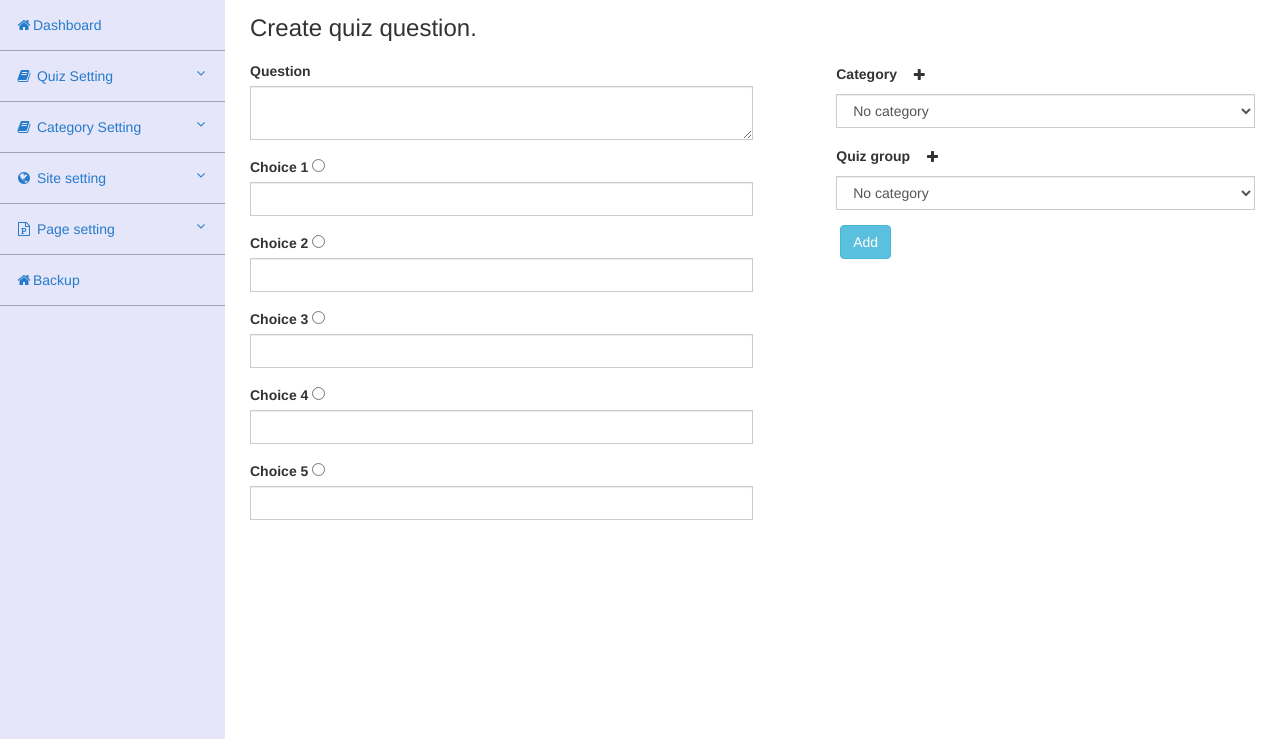
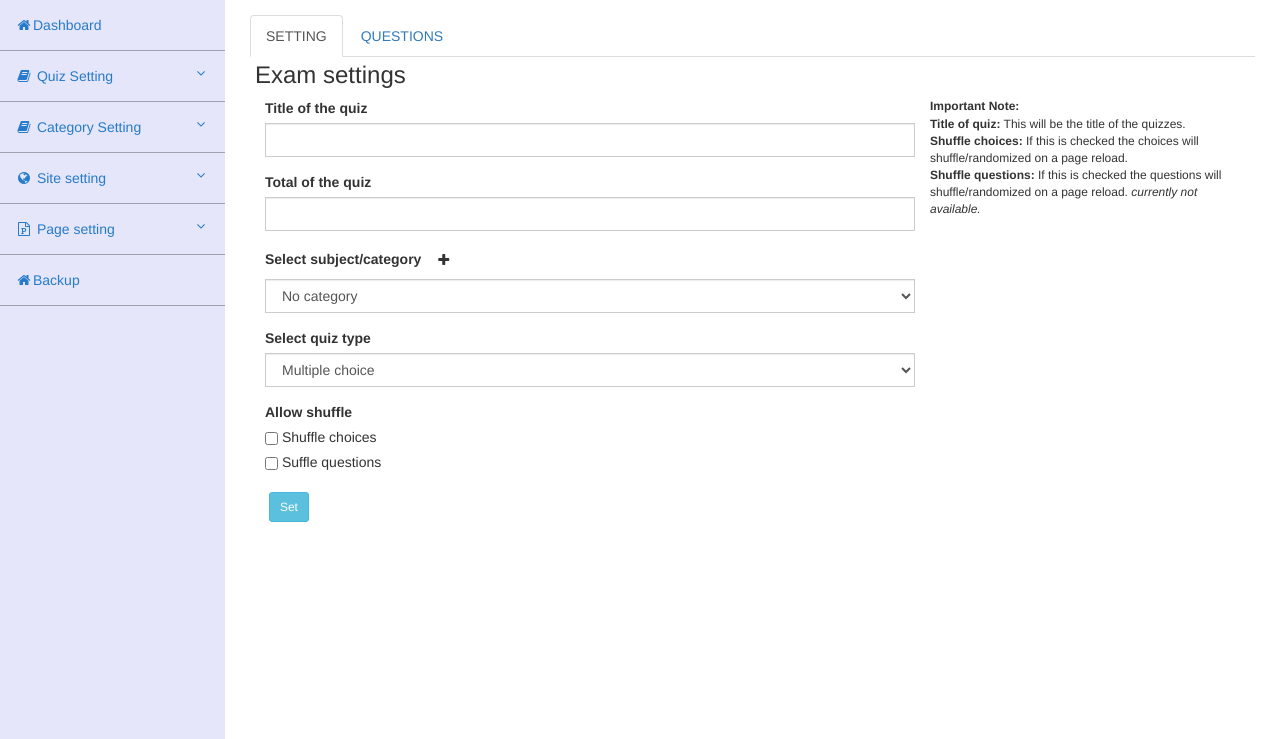
Before and after one commit to coloftech/civil-quiz, a CodeIgniter app: page /database/index.php/quiz/create in a window 1280 px wide. Shown: the part 61-800 px from the top of the page. Run offline with CodeIgniter, Linux system fonts and the light colour scheme; data that the repository does not hold is empty; some libraries are stand-ins or nearby versions.

Commit message:
update 5

```diff
--- a/application/controllers/Quiz.php
+++ b/application/controllers/Quiz.php
@@ -117,9 +117,9 @@ class Quiz extends CI_Controller
 	public function create($value='')
 	{
 
-		$cat = '<select class="form-control" name="category" id="category"><option value="0">No category</option></select>';
+		$cat = '<select class="form-control" name="s_category" id="s_category"><option value="0">No category</option></select>';
 		if($category = $this->category_m->get_Categories()){
-			$cat = '<select class="form-control" name="category" id="category">';
+			$cat = '<select class="form-control" name="s_category" id="s_category">';
 			foreach ($category as $key) {
 				# code...
 				$cat .= "<option value='$key->cat_id'>$key->cat_name</option>";
@@ -127,9 +127,12 @@ class Quiz extends CI_Controller
 
 			$cat .= '</select>';
 		}
+
+		$data['editform'] = true;
+		$data['js_script'] = $this->is_cript();
 		$data['category']=$cat;
 		$data['site_title'] = 'Create quiz';
-		$this->template->load('admin','quiz/create',$data);
+		$this->template->load('admin','quiz/create_Q',$data);
 	}
 
 	public function add($value=''){
@@ -184,5 +187,77 @@ class Quiz extends CI_Controller
 		}
 
 	}
+	public function addexam($value='')
+	{
+		# code...
+		if ($this->input->post()) {
+
+			$input = (object)$this->input->post();
+			if(empty($input->q_title)){
+
+				echo json_encode(array('stats'=>false,'msg'=>'Title of quiz should not be empty.'));
+				exit();
+			}
+
+			$isExist = $this->quiz_m->exam_exist($input->q_title);
+			if(count($isExist) > 0){
+
+				echo json_encode(array('stats'=>false,'msg'=>'Post failed! The exam title already used.','quizes_id'=>$isExist[0]->quizes_id));
+				exit();
+
+			}
+			$choices = isset($input->q_random_choices) ? $input->q_random_choices : 0;
+			$questions = isset($input->q_random_question) ? $input->q_random_question : 0;
+
+			$data = array(
+				'quizes_title'=>$input->q_title,
+				'total'=>$input->q_total,
+				'type_id'=>$input->q_type,
+				'category_id'=>$input->s_category,
+				'shuffle_choices'=>$choices,
+				'suffle_questions'=>$questions
+			);
+			$quizes_id = $this->quiz_m->add_exam($data);
+			echo json_encode(array('stats'=>true,'msg'=>'Quiz settings added successfuly.','quizes_id'=>$quizes_id));
+
+		}
+	}
+
+	public function is_cript($value='')
+	{
+
+	$js_script = "
+
+		<script>
+
+			$('input[name=\"q_type\"]').on('change click',function(e){
+
+				var selected =  $('input[name=q_type]:checked').val();
+
+				if(selected == 1){
+					$('.is_new').show('slow');
+					$('.is_exist').hide();
+
+					$('.q_type1').addClass('alert alert-info');
+					$('.q_type2').removeClass('alert alert-info');
+
+				}
+				if(selected == 2){
+					$('.is_exist').show('slow');
+					$('.is_new').hide();
+
+					$('.q_type2').addClass('alert alert-info');
+					$('.q_type1').removeClass('alert alert-info');
+
+				}
+
+			});
+
+		</script>
+
+		";
+
+		return $js_script;
+	}
 
 }
--- a/application/models/Quiz_m.php
+++ b/application/models/Quiz_m.php
@@ -17,6 +17,19 @@ class Quiz_m extends CI_Model
 			$this->db->insert('quiz',$data);
 			return $this->db->insert_id();
 
+	}
+	public function add_exam($data=false)
+	{
+
+			$this->db->insert('quizes_setting',$data);
+			return $this->db->insert_id();
+
+	}
+
+	public function exam_exist($question='')
+	{
+		# code...
+		return $this->db->get_where('quizes_setting',array('quizes_title'=>$question))->result();
 	}
 	public function set_category($data=false)
 	{
--- /dev/null
+++ b/application/views/quiz/create_q.php
@@ -0,0 +1,249 @@
+
+<ul class="nav nav-tabs" id="ul_new">
+  <li class="active"><a data-toggle="tab" href="#home" class="home">SETTING</a></li>
+  <li><a data-toggle="tab" href="#category" class="category">QUESTIONS</a></li>
+</ul>
+
+<div class="tab-content">
+  <div id="home" class="tab-pane fade in active">
+    <h3>Exam settings</h3>
+    <p>
+      <div class="col-md-12">
+    	<div class="col-md-8">
+    		<div class="is_new">
+    			<form class="form form-horizontal" id="frmnew" method="post" accept="./addexam">
+            <div class="form-group">
+
+          <label>Title of the quiz</label>
+          <input type="text" name="q_title" id="q_title" class="form-control" />
+            </div>
+            <div class="form-group">
+
+          <label>Total of the quiz</label>
+          <input type="number" name="q_total" id="q_total" class="form-control" />
+            </div>
+             <div class="form-group">
+              <label for="s_category">Select subject/category <i class="btn fa fa-plus"></i></label>
+              <?php echo $category; ?>
+            </div>
+
+            <div class="form-group">
+              <label for="question">Select quiz type </label>
+              <select class="form-control" id="q_type" name="q_type">
+                <option value="1">Multiple choice</option>
+              </select>
+            </div>
+
+            <div class="form-group">
+
+          <label>Allow shuffle</label>
+          <br />
+          <label for="q_random_choices" style="font-weight: normal;cursor: pointer"><input type="checkbox" name="q_random_choices" id="q_random_choices" class="checkbox-inline" value="1" /> Shuffle choices </label><br />
+          <label for="q_random_question" style="font-weight: normal;cursor: pointer"><input type="checkbox" name="q_random_question" id="q_random_question" class="checkbox-inline" value="1" /> Suffle questions</label><br />
+            </div>
+
+            <div class="form-group">
+
+          <label></label>
+          <button class="btn btn-info btn-sm" style="" type="submit" id="btn_set">Set</button>
+            </div>
+
+    <div class="form-group append_exam ">
+    </div>
+    			</form>
+        </div>
+        </div>
+      <div class="col-md-4">
+       <p style="font-size: 12px; ">
+        <b>Important Note:</b><br>
+          <span><b>Title of quiz:</b> </span> This will be the title of the quizzes. <br />
+          <span><b>Shuffle choices:</b> </span> If this is checked the choices will shuffle/randomized on a page reload. <br />
+          <span><b>Shuffle questions: </b> </span> If this is checked the questions will shuffle/randomized on a page reload. <i>currently not available.</i><br />
+        </p>
+
+        </div>
+      </div>
+      </p>
+  </div>
+  <div id="category" class="tab-pane fade">
+    <h3>Questions</h3>
+    <p>
+    <div class="form-responsive">
+  <form class="form form-horizontal" action="<?=site_url('quiz/add');?>" method="post" autocomplete="off" id="frmquestion" name="frmquestion" >
+    <div class="col-md-8">
+      <div class="col-md-12">
+        <input type="hidden" name="quizes_id" id="quizes_id" value="0" />
+        <input type="hidden" name="quiz_total" id="quiz_total" value="0" />
+        <input type="hidden" name="category_id" id="category_id" value="0" />
+        <input type="hidden" name="type_id" id="type_id" value="0" />
+    <div class="form-group">
+      <label for="question">Question textarea</label>
+      <textarea class="form-control" name="question" id="question" class="summernote" required></textarea>
+    </div>
+
+    <div class="form-group choices">
+      <label for="answer1" style="width:100%;display: block;"><input type="radio" name="answer" id="answer1" value="1" required=""> Choice 1 </label>
+      <input type="text" name="choice1" id="choice1" class="form-control"  required />
+    </div>
+    <div class="form-group choices">
+      <label for="answer2" style="width:100%;display: block;"><input type="radio" name="answer" id="answer2" value="2"> Choice 2 </label>
+      <input type="text" name="choice2" id="choice2" class="form-control"  required />
+    </div>
+    <div class="form-group choices">
+      <label for="answer3" style="width:100%;display: block;"><input type="radio" name="answer" id="answer3" value="3"> Choice 3 </label>
+      <input type="text" name="choice3" id="choice3" class="form-control" required  />
+    </div>
+    <div class="form-group choices">
+      <label for="answer4" style="width:100%;display: block;"><input type="radio" name="answer" id="answer4" value="4"> Choice 4 </label>
+      <input type="text" name="choice4" id="choice4" class="form-control" required  />
+    </div>
+    <div class="form-group choices">
+      <label for="answer5" style="width:100%;display: block;"><input type="radio" name="answer" id="answer5" value="5"> Choice 5 </label>
+      <input type="text" name="choice5" id="choice5" class="form-control" required  />
+    </div>
+
+  </div>
+  </div>
+  <div class="col-md-4">
+
+      <div class="col-md-12">
+      <div class="form-group">
+        <label>You already have <span id="question_added"  style="color:red;">0</span> of <span id="total_question">0</span> questions</label>
+      </div>
+
+    <div class="form-group">
+      <label  for="Add"></label>
+      <button class="btn btn-info btn-sm" type="submit" name="btn_add" id="btn_add">Add</button>&nbsp;
+      <button class="btn btn-default btn-sm" type="submit" name="btn_addlater" id="btn_addlater">Draft</button>
+      <button class="btn btn-success btn-sm " type="submit" name="btn_publish" id="btn_publish" disabled='true'>Publish</button>&nbsp;
+    </div>
+
+    </div>
+
+      <div class="col-md-12">
+          <br />
+          <br />
+       <p style="font-size: 12px; ">
+        <b>Important Note:</b><br>
+          <span><b>Question textare:</b> </span> Used this area to input the questions. <br />
+          <span><b>Choice (1-5):</b> </span>Use the inputbox to input the choices . <br />
+          <span><b>Radio button: </b> </span> Click this button (the small circle) to set the correct answer to the following choices. Make sure that the backgound color of your selected answer willchange to light green.<br />
+          <span><b>Add button: </b> </span> Click this button to add the question (it will dislabled after you reach the maximum total questions.<br />
+          <span><b>Radio button: </b> </span> Click this button to save in draft the questionfor later update.<br />
+          <span><b>Radio button: </b> </span> Click this button to publish and show to the public the examination.<br />
+        </p>
+
+        </div>
+    </div>
+    </div>
+  </form>
+</p>
+  </div>
+</div>
+
+<style type="text/css">
+  .choices label{
+    cursor: pointer;
+  }
+  .choices.alert{
+    padding: 1px;
+  }
+</style>
+
+<script type="text/javascript">
+
+  $(function(){
+  var total_question = 0;
+    $("#question_added").html(total_question);
+  });
+  $('input[type="radio"]').on('click', function(e) {
+   // console.log(e.type);
+
+   var  radio = $(this).val();
+   var  answer = $('#choice'+radio).val();
+   $('input.form-control').css('border','solid #e5e5e5 1px');
+   $('#choice'+radio).css('border','solid #7CFC00 1px');
+        //$(this).parent().siblings().css("border", "2px solid white");
+        $('.choices').removeClass("alert alert-success");
+        $(this).parent().parent().addClass("alert alert-success");
+
+   console.log(answer);
+  });
+
+
+
+  $('#frmquestion').on('submit',function(){
+    var data = $(this).serialize();
+    var category_id = $('#s_category').val();
+    var type_id = $('#q_type').val();
+
+    data =  data + '&category_id='+category_id+'&type_id='+type_id;
+
+    $.ajax({
+
+      type: 'post',
+      data: data,
+      url: '<?=site_url("quiz/add"); ?>',
+      dataType: 'json',
+
+      success: function(resp){
+        console.log(resp);
+        if(resp.stats == true){
+          total_question++;
+        $("#question_added").html(total_question);
+        }
+      }
+
+    });
+    return false;
+  });
+
+</script>
+
+
+<script type="text/javascript">
+	$('#frmnew').on('submit',function(){
+		var data = $(this).serialize();
+
+
+         // $('#btn_publish').removeAttr('disabled');
+          return false;
+    $.ajax({
+
+      type: 'post',
+      data: data,
+      url: '<?=site_url("quiz/addexam"); ?>',
+      dataType: 'json',
+
+      success: function(resp){
+         console.log(resp);
+         if (resp.stats ==  true) {
+
+          $('.category').click();
+
+          $('.user-profile').notify("Question settings added successfully", { position:"bottom right", className:"success" });
+
+          $('#btn_add').attr('disabled');
+
+         }else{
+
+                  $('.user-profile').notify('Error! '+resp.msg, { position:"bottom right", className:"error" });
+                  if (resp.msg == 'Post failed! The exam title already used.') {
+                    $('.append_exam').html('<a href="'+'<?=site_url("quiz/edit/");?>'+resp.quizes_id+'" >Click here to append this exam.</a>')
+                  }
+              }
+      }
+
+    });
+		return false;
+	});
+
+
+  $('#q_total').on('change',function(){
+    var total = $(this).val();
+    $('#total_question').html(total);
+    $('#total_question').css('color','blue');
+  });
+
+
+</script>
--- a/application/views/templates/admin.php
+++ b/application/views/templates/admin.php
@@ -46,7 +46,7 @@
         <?php endif ?>
 </head>
 <header>
-    <div class="wrapper">
+    <div class="wrapper menu-header">
      <?php require_once 'common/menu_admin.php'; ?>
      </div>
 </header>
@@ -107,7 +107,7 @@ var ui = $.summernote.ui;
 return button.render();
 }
 
-$('.summernote').summernote({
+$('#question').summernote({
 
   toolbar: [
     ['style', ['bold', 'italic', 'underline', 'clear']],
@@ -121,7 +121,7 @@ $('.summernote').summernote({
     ['view',['codeview']],
     ['mybutton', ['hello']]
   ],
-  height: 250,
+  height: 150,
     cleaner:{
           action: 'button',
           newline: '<br>',
@@ -252,4 +252,8 @@ $('#btn-summernote').on('click',function(){
 
 
 <?php endif ?>
+
+      <?php echo isset($js_script) ? $js_script : '';?>
+
+
 </html>
```
Also changed, not shown: application/views/quiz/category.php (+30 -3 lines).
